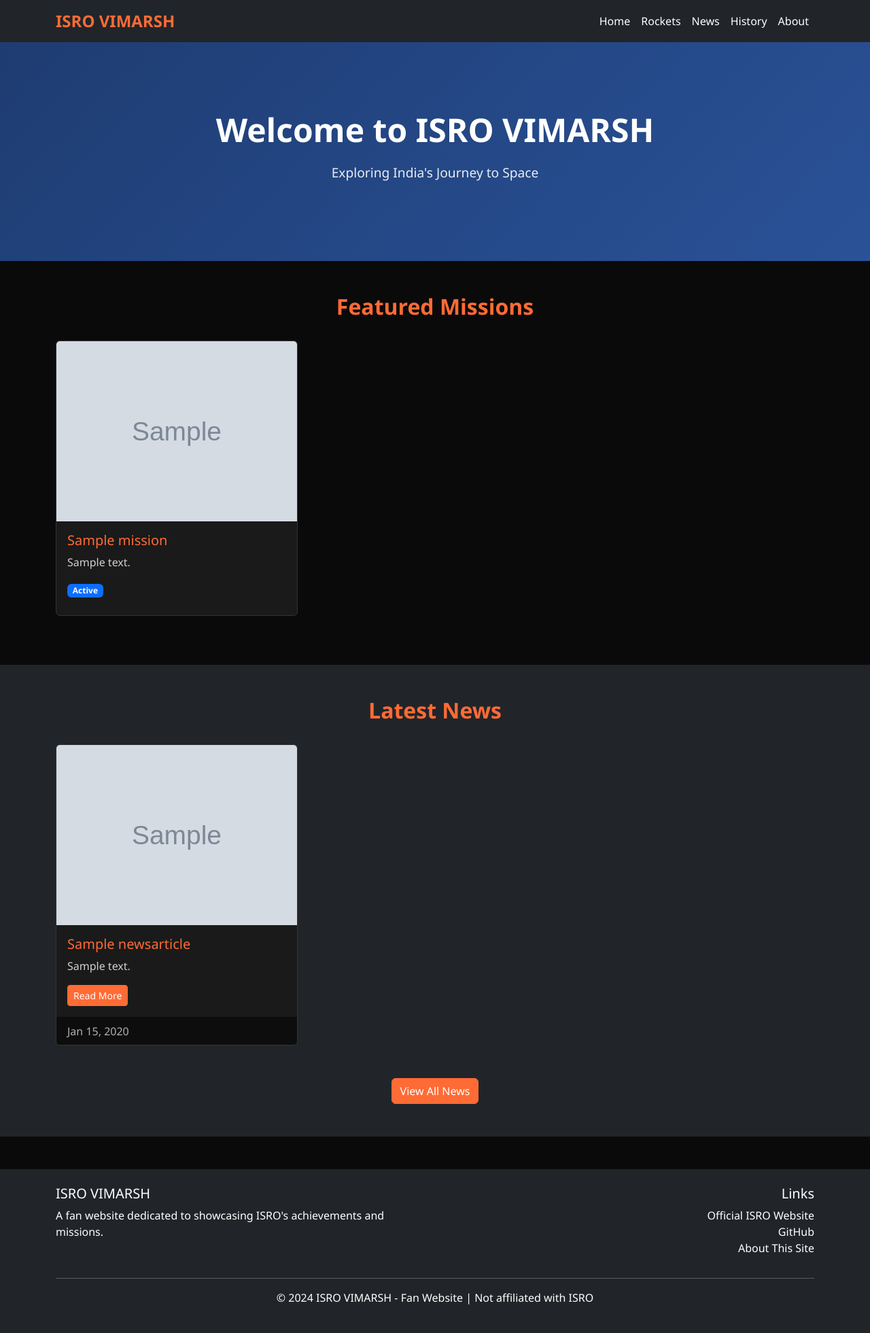
After one commit to with-mridul/isro-vimarsh, a Django app: page / in a window 1280 px wide. The commit adds this page. Shown: the whole page at 68% size. Run offline with Django 5.2, Linux system fonts and the light colour scheme; tables that the repository leaves empty hold one stand-in row (values such as "Sample post"); grey boxes marked "Sample" are stand-in pictures.

Commit message:
created css and base htmls

```diff
--- a/homepage/views.py
+++ b/homepage/views.py
@@ -1,7 +1,7 @@
 from django.shortcuts import render
 from missions.models import Mission
 from news.models import NewsArticle
-from .models import ISROAchievement
+from .models import IsroAchievement
 
 def home(request):
     featured_missions = Mission.objects.filter(featured_on_homepage=True).order_by('homepage_order')[:3]
@@ -14,7 +14,7 @@ def home(request):
     return render(request, 'homepage/home.html', context)
 
 def history(request):
-    achievements = ISROAchievement.objects.all().order_by('year')
+    achievements = IsroAchievement.objects.all().order_by('year')
     context = {
         'achievements': achievements,
     }
--- a/isro_site/urls.py
+++ b/isro_site/urls.py
@@ -29,4 +29,4 @@ urlpatterns = [
 # Serve media files in development
 if settings.DEBUG:
     urlpatterns += static(settings.MEDIA_URL, document_root=settings.MEDIA_ROOT)
-    urlpatterns += static(settings.STATIC_URL, document_root=settings.STATICFILES_DIRS[0])
+    # urlpatterns += static(settings.STATIC_URL, document_root=settings.STATICFILES_DIRS[0])
--- a/static/css/style.css
+++ b/static/css/style.css
@@ -97,3 +97,36 @@ footer a:hover {
         font-size: 1rem;
     }
 }
+
+/* addinf some text for cards  */
+
+/* Card text improvements */
+.card-text {
+    color: #e0e0e0;
+}
+
+.card .text-muted {
+    color: #b0b0b0 !important;
+}
+
+.card-body p {
+    color: #d0d0d0;
+}
+
+.card-body .text-muted {
+    color: #999999 !important;
+}
+
+.card-footer {
+    background-color: #0d0d0d;
+    color: #b0b0b0;
+}
+
+/* Better contrast for links in cards */
+.card a {
+    color: #ffffff;
+}
+
+.card .badge {
+    margin-bottom: 10px;
+}
--- a/templates/base.html
+++ b/templates/base.html
@@ -1,4 +1,6 @@
+{% load static %}
 <!DOCTYPE html>
+
 <html lang="en">
 <head>
     <meta charset="UTF-8">
@@ -18,7 +20,7 @@
     <!-- Navigation -->
     <nav class="navbar navbar-expand-lg navbar-dark bg-dark">
         <div class="container">
-            <a class="navbar-brand" href="{% url 'home' %}">
+            <a class="navbar-brand" href="{% url 'homepage:home' %}">
                 <strong>ISRO VIMARSH</strong>
             </a>
             <button class="navbar-toggler" type="button" data-bs-toggle="collapse" data-bs-target="#navbarNav">
@@ -27,7 +29,7 @@
             <div class="collapse navbar-collapse" id="navbarNav">
                 <ul class="navbar-nav ms-auto">
                     <li class="nav-item">
-                        <a class="nav-link" href="{% url 'home' %}">Home</a>
+                        <a class="nav-link" href="{% url 'homepage:home' %}">Home</a>
                     </li>
                     <li class="nav-item">
                         <a class="nav-link" href="{% url 'rockets:rocket_list' %}">Rockets</a>
--- /dev/null
+++ b/templates/homepage/home.html
@@ -0,0 +1,74 @@
+{% extends 'base.html' %}
+{% load static %}
+
+{% block title %}ISRO VIMARSH - Home{% endblock %}
+
+{% block content %}
+<!-- Hero Section -->
+<section class="hero-section">
+    <div class="container">
+        <h1>Welcome to ISRO VIMARSH</h1>
+        <p>Exploring India's Journey to Space</p>
+    </div>
+</section>
+
+<!-- Featured Missions -->
+<section class="py-5">
+    <div class="container">
+        <h2 class="section-title">Featured Missions</h2>
+        <div class="row">
+            {% for mission in featured_missions %}
+            <div class="col-md-4 mb-4">
+                <div class="card h-100">
+                    {% if mission.mission_image %}
+                    <img src="{{ mission.mission_image.url }}" class="card-img-top" alt="{{ mission.name }}">
+                    {% endif %}
+                    <div class="card-body">
+                        <h5 class="card-title">{{ mission.name }}</h5>
+                        <p class="card-text">{{ mission.description|truncatewords:20 }}</p>
+                        <span class="badge bg-primary">{{ mission.get_status_display }}</span>
+                    </div>
+                </div>
+            </div>
+            {% empty %}
+            <div class="col-12">
+                <p class="text-center">No featured missions yet. Add some in the admin panel!</p>
+            </div>
+            {% endfor %}
+        </div>
+    </div>
+</section>
+
+<!-- Latest News -->
+<section class="py-5 bg-dark">
+    <div class="container">
+        <h2 class="section-title">Latest News</h2>
+        <div class="row">
+            {% for article in latest_news %}
+            <div class="col-md-4 mb-4">
+                <div class="card h-100">
+                    {% if article.featured_image %}
+                    <img src="{{ article.featured_image.url }}" class="card-img-top" alt="{{ article.title }}">
+                    {% endif %}
+                    <div class="card-body">
+                        <h5 class="card-title">{{ article.title|truncatewords:10 }}</h5>
+                        <p class="card-text">{{ article.excerpt|truncatewords:15 }}</p>
+                        <a href="{% url 'news:news_detail' article.slug %}" class="btn btn-primary btn-sm">Read More</a>
+                    </div>
+                    <div class="card-footer text-muted">
+                        {{ article.published_date|date:"M d, Y" }}
+                    </div>
+                </div>
+            </div>
+            {% empty %}
+            <div class="col-12">
+                <p class="text-center">No news articles yet. Add some in the admin panel!</p>
+            </div>
+            {% endfor %}
+        </div>
+        <div class="text-center mt-4">
+            <a href="{% url 'news:news_list' %}" class="btn btn-primary">View All News</a>
+        </div>
+    </div>
+</section>
+{% endblock %}
```
Also changed, not shown: templates/homepage/about.html (added, +43 -0 lines), templates/homepage/history.html (added, +41 -0 lines), templates/news/news_detail.html (added, +45 -0 lines), templates/news/news_list.html (added, +39 -0 lines), templates/rockets/rocket_detail.html (added, +46 -0 lines), templates/rockets/rocket_list.html (added, +42 -0 lines), rockets/pslvNew.png.webp (deleted).
